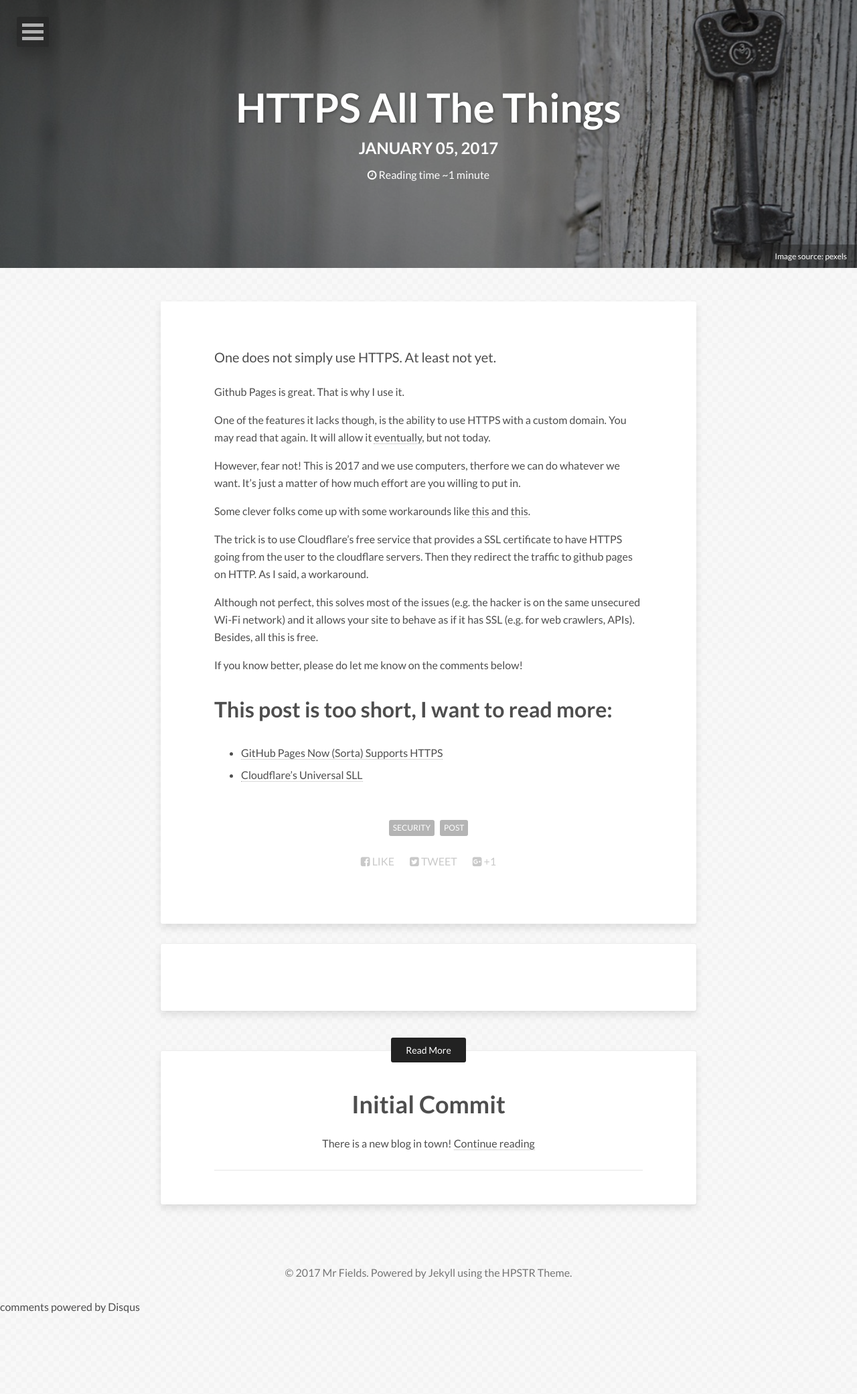
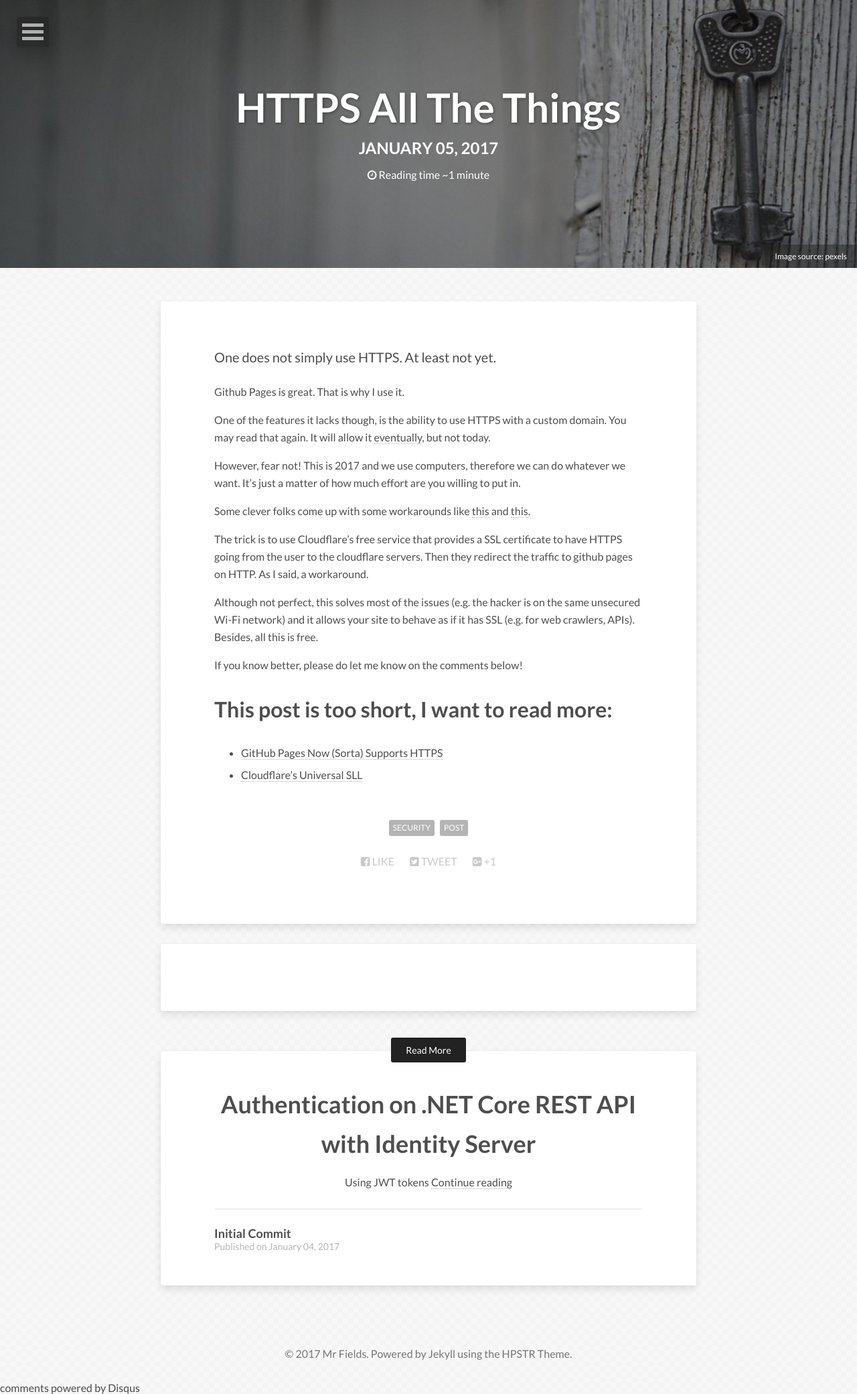
Before and after one commit to vetras/vetras.github.io, a Jekyll site: the page built from _posts/2017-01-05-https-all-the-things.md, in a window 1280 px wide. Shown: the whole page at 67% size. Built offline with Jekyll 4.4.1, drawn with Linux system fonts in a browser that asks for light colours; nearby versions of some CDN libraries; comment, search, counter and statistics services are not loaded; before the commit the page ends 1960 px from its top, so only the background shows below that; part of the change alters nothing that is shown.

Commit message:
new post: auth api

````diff
--- a/_posts/2017-01-05-https-all-the-things.md
+++ b/_posts/2017-01-05-https-all-the-things.md
@@ -21,7 +21,7 @@ One of the features it lacks though, is the ability to use HTTPS with a custom d
 It will allow it [eventually](https://github.com/isaacs/github/issues/156), but not today.
 
 However, fear not!
-This is 2017 and we use computers, therfore we can do whatever we want. It's just a matter of how much effort are you willing to put in.
+This is 2017 and we use computers, therefore we can do whatever we want. It's just a matter of how much effort are you willing to put in.
 
 Some clever folks come up with some workarounds like [this](https://blog.keanulee.com/2014/10/11/setting-up-ssl-on-github-pages.html) and [this](https://sheharyar.me/blog/free-ssl-for-github-pages-with-custom-domains/).
 
--- /dev/null
+++ b/_posts/2017-01-17-auth-api.md
@@ -0,0 +1,282 @@
+---
+layout: post
+title: Authentication on .NET Core REST API with Identity Server
+description: "Using JWT tokens "
+tags: [post, security, IdentityServer, REST, ".net core"]
+share: true
+image:
+  feature: barbed-wire.jpg
+  credit: visual hunt
+  creditlink: https://visualhunt.com/photo/169357/
+---
+
+Now that's a long title!
+
+You probably know [.Net core](https://www.microsoft.com/net/core) and you probably know [Identity Server](https://github.com/IdentityServer/IdentityServer4).
+I hope you know REST too.
+That is not what this post is about.
+
+What this post is about, is how to setup Identity Server to generate JWT tokens for our REST API calls to be secured.
+Furthermore, how to do this in .Net Core.
+
+Yeah, I will need that long title...
+
+# Setup Identity Server
+
+I won't go into details on how to setup IS4.
+There is already a lot on information on the web about it including the official documentation.
+
+What we need here is to access IS4 Admin panel, and create:
+
+  - a new client (let's say with ID `clientid`) -- use the defaults
+  - setup a secret on the client's configuration (let's say secret `nooneknows`)
+  - setup a scope on the client’s configuration (let's say scope `insidelayer`)
+  - make sure the `AccessTokenType` is JWT and set a sensible `AccessTokenLifetime` (defaults to 3600 but I like 86400 for development)
+
+# Setup REST API
+
+Again, I will not explain how to create a \.NET Core REST API.
+The web is full of information abojut it, including [example source code](https://docs.microsoft.com/en-us/aspnet/core/tutorials/first-web-api) from microsoft itself.
+The purpose here is to help someone integrate authentication into an existing code base, so I think skipping this part is fair game.
+
+# How Authentication will work
+
+So, we have out Rest API and we can use [Postman](https://www.getpostman.com/) or equivalent, to call some dummy controller on it.
+Cool.
+
+What we will need is to tell the API server to expect a JWT token on all HTTP requests, more preciselly on the `authorization` header.
+Then, it needs to validate the token against the issuer of that token (Identity Server in this example).
+If the token validates, we allow the request to hit the controller code, otherwise its blocked, returning `HTTP 401 Unauthorized` Status code.
+
+Nice.
+
+# Using it / Testing
+
+I think it gives the reader a better view of what we aim to achive setting this section before the actual code.
+However, you're free to read this page in any order you like.
+
+First we need to get a token from IS4.
+We do that with the following HTTP call to IS4 `/connect/token` resource:
+
+```bash
+# from this it should be trivial to build the postman call
+# dont use spaces, they are just there for readability
+curl -X POST
+     -H "Content-Type: application/x-www-form-urlencoded"
+     -H "Cache-Control: no-cache"
+     -d 'client_id=clientid       &
+         scope=insidelayer        &
+         client_secret=nooneknows &
+         grant_type=client_credentials'
+     "http://identity-server-url:8001/connect/token"
+```
+
+Note that for this to work the `grant_type` must be `client_credentials`.
+You can read the full story here: [Grant Types](http://docs.identityserver.io/en/release/topics/grant_types.html).
+I took some time to find that out.
+
+The response will be something simple where you can extract the token and use it to call our API:
+
+```bash
+# from this it should be trivial to build the postman call
+# dont use spaces, they are just there for readability
+curl -X Get
+     -H "Authorization: Bearer eyJh...the token is really long..."
+     -H "Cache-Control: no-cache"
+     "http://our-api-url/api/values"
+```
+
+Here, I am calling the `ValuesController` with a `GET` request, providing a JWT token.
+The server will validate it, accept it, execute the controller code and provide me with a `HTTP 200` Status OK response with the data I (don't) need.
+Any other case such as no token provided, the token does not validate, the token format is wrong, the token is expired and so on, the server will reply with `HTTP 401` Unauthorized and no data.
+The controller code never gets hit.
+
+Seems simple?
+It should be.
+To use, not to setup I mean...
+
+# From theory to code
+
+So, we do all this by decorating all our contollers (all those we want to protect, at least) with the `[Authorise]` attribute.
+Like so:
+
+```csharp
+    [Route("api/[controller]")]
+    [Authorize]
+    public class ValuesController : Controller {
+        // (...) controller code
+    }
+```
+
+The  `[Authorise]` attribute can be used at the class level (applies to all public methods) or at the method level for finner control.
+There is also the  `[AllowAnonymus]` attribute that does what the name says.
+I find that usefull to allow `login` method calls or if your API will allow some type of public/anonymus read only operations.
+Anyway, the internet explains all that much better, I just want to leave a remark about it.
+
+Then, we need to tell the code how and where the "token issuer" is.
+We do that as follows:
+
+```csharp
+using System.IdentityModel.Tokens.Jwt;
+
+    public class Startup
+    {
+        // (...)
+
+        public void Configure(IApplicationBuilder app, IHostingEnvironment env, ILoggerFactory loggerFactory)
+        {
+            SetupAuthentication(app);
+            // (...) rest of the code
+        }
+
+        private void SetupAuthentication(IApplicationBuilder app)
+        {
+            var auth = new AuthenticationConfiguration();
+            Configuration.GetSection("authentication").Bind(auth);
+
+            JwtSecurityTokenHandler.DefaultInboundClaimTypeMap.Clear();
+            app.UseIdentityServerAuthentication(new IdentityServerAuthenticationOptions
+            {
+                RequireHttpsMetadata = auth.RequireHttps,
+                Authority = auth.IdentityServerBaseUrl,
+                AllowedScopes = auth.AllowedScopes,
+                AutomaticAuthenticate = true,
+                AutomaticChallenge = true
+            });
+        }
+
+    }
+```
+
+We can see that we load configurations from the `appsettings.config` file, which you can read more about it [here](https://docs.microsoft.com/en-us/aspnet/core/fundamentals/configuration).
+
+```json
+{
+  "authentication": {
+    "IdentityServerBaseUrl": "http://identity-server-url:8001",
+    "AllowedScopes": [ "insidelayer" ],
+    "RequireHttps":  false
+  }
+}
+```
+
+All the magic happens in the framework method `UseIdentityServerAuthentication`.
+We just neet to add some depencies for the code to compile:
+
+```json
+{
+  "dependencies": {
+    "Microsoft.NETCore.App": {
+      "version": "1.1.0",
+      "type": "platform"
+    },
+
+    "IdentityServer4.AccessTokenValidation": "1.0.2",
+    "Microsoft.AspNetCore.Authorization": "1.1.0",
+    "Microsoft.AspNetCore.Authentication.JwtBearer": "1.1.0"
+  }
+}
+```
+
+Not just one dependency but 3 packages to our `project.json` file.
+
+That is it.
+You can now build and run your API and call it with a valid/invalid token to see that you can/can't get access to it.
+
+# Make it work on development: Policies
+
+All of this is fine.
+
+However, when we are developing the API code we do not want to worry about generating tokens and tokens expiring and so on.
+I needed a simple way to disable authentication for the development enviroment.
+
+I could comment out code but that brings more trouble to the table than it solves because now I have to remember not to commit this commented code and which code to comment out if I stop to work on this for a few days (read hours).
+Sharing this "commented code" knowledge among several team members is also, hum, stupid.
+
+If this was not \.NET core we could inherite from the `Authorize` attribute class and role our own with an IF inside.
+However, \.NET Core developers do not like that messing around and do not allow it [anymore](http://stackoverflow.com/a/31465227/797369).
+What they allow is for you to create your own `Policy` and use that instead.
+Once I knew this, it was peanuts to get the code working.
+Finding this out was not so easy.
+Google floods me with pre-dot NET core knowledge, and it took some digging.
+
+So, we create our policy according to the environment, like so:
+
+```csharp
+public class Startup
+{
+    private readonly IHostingEnvironment _env;
+
+    public Startup(IHostingEnvironment env)
+    {
+        // ...
+        _env = env;
+    }
+
+    public void ConfigureServices(IServiceCollection services)
+    {
+        BypassAuthenticationForDevelopment(services);
+        // ...
+    }
+
+    private void BypassAuthenticationForDevelopment(IServiceCollection services)
+    {
+        if (_env.IsDevelopment())
+        {
+            services.AddAuthorization(options => options.AddPolicy("AllowDevCalls", policy => policy.RequireAssertion(c => true)));
+        }
+        else
+        {
+            services.AddAuthorization(options => options.AddPolicy("AllowDevCalls", policy => policy.RequireAuthenticatedUser()));
+        }
+    }
+}
+```
+
+And we update all of our `Authorize` attributes to use the following policy:
+
+```csharp
+
+    [Authorize(Policy="AllowDevCalls")]
+
+```
+
+The above works with some dependency injection magic that the .Net framework provides us.
+I encapsulated some code in a private method for readability purposes only.
+
+# Notes on security
+
+You may notice that I am using HTTP to reach Identity Server and setting `RequireHttps` to `false` which are both obvious mistakes.
+I use HTTP to have a simpler development environment and as an example, but all this must use HTTPS to be taken seriously.
+
+Additionally, setting the `AccessTokenLifettime` to big values (as I did) is not a good practice.
+Setting these times is a somewhat tricky business as it is always a compromise between security and usability.
+Invalidating tokens too often will required IS4 to be queried more often.
+If this leads to a user login, then the user experience is basically crap.
+
+There are some options like refresh tokens and such, but again, this is a topic on itself and one that is heavily dependent on the problem at hand.
+
+# Sources
+
+I.E.: Not all of this comes from my own ideas:
+
+ - [Identity Server](https://github.com/IdentityServer/IdentityServer4)
+ - [.Net core](https://www.microsoft.com/net/core)
+ - [Microsoft Authentication Docs](https://docs.microsoft.com/en-us/aspnet/core/security/authorization/introduction)
+ - [Securing a WebApi with IS4](http://elemarjr.com/en/2016/04/18/learning-identityserver4-part-1-securing-an-webapi/)
+ - [Grant Types](http://docs.identityserver.io/en/release/topics/grant_types.html)
+ - [UseIdentityServerAuthentication()](https://identityserver4.readthedocs.io/en/release/configuration/apis.html)
+ - [Read configuration files (.NET core)](https://docs.microsoft.com/en-us/aspnet/core/fundamentals/configuration)
+ - [JWT and security](https://stormpath.com/blog/build-secure-user-interfaces-using-jwts)
+ - [Overriding authentication Policies](http://stackoverflow.com/a/31465227/797369)
+ - [Policies Docs](https://docs.microsoft.com/en-us/aspnet/core/security/authorization/policies)
+ - [JWT](https://jwt.io/)
+
+# Glossary
+
+| Term | Description |
+| -: |:-|
+| IS4 | Identity Server v4 |
+| DI | Dependency Injection |
+| JWT | JSON Web Token |
+{:.glossaryTable}
--- /dev/null
+++ b/_sass/_mrfields.scss
@@ -0,0 +1,22 @@
+/* ==========================================================================
+   Tables
+   ========================================================================== */
+
+.center {
+    width: 50%;
+    margin: auto;
+}
+
+.glossaryTable {
+    @extend .center;
+    border-collapse: collapse;
+    td,
+    th {
+        padding: 15px;
+        border-left: 3px solid #000;
+    }
+    td:first-child,
+    th:first-child {
+        border-left: none;
+    }
+}
--- a/assets/css/main.scss
+++ b/assets/css/main.scss
@@ -26,3 +26,4 @@ sitemap: false
 @import "animations";
 @import "dl-menu";
 @import "page";
+@import "mrfields";
````
Also changed, not shown: _sass/_elements.scss (line endings or trailing spaces), images/barbed-wire.jpg (added).
